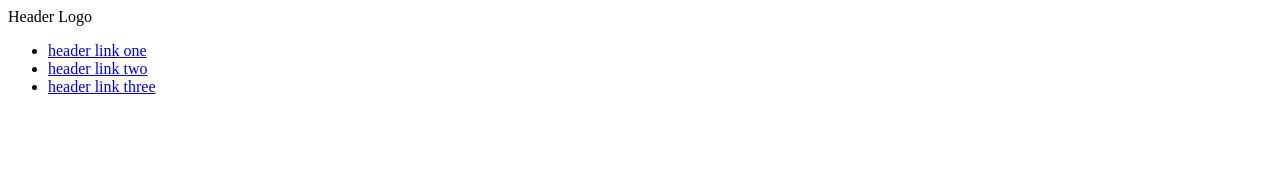
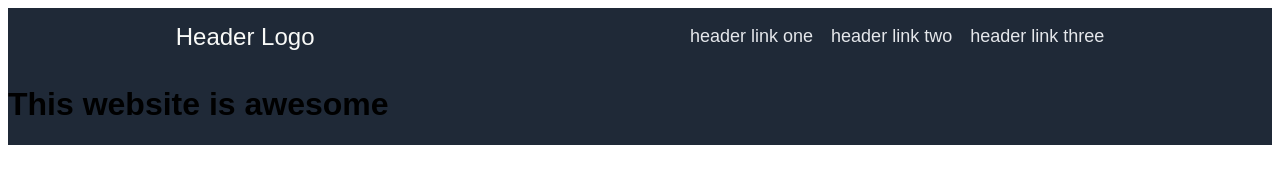
Before and after one commit to pkthunder87/odin-landing-page, a plain HTML site: page index.html in a window 1280 px wide. Drawn offline with Linux system fonts and the light colour scheme.

Commit message:
feat: add header to index.html and styles.css

```diff
--- a/index.html
+++ b/index.html
@@ -1,5 +1,6 @@
 <!DOCTYPE html>
 <html lang="en">
+
 <head>
   <meta charset="UTF-8">
   <meta http-equiv="X-UA-Compatible" content="IE=edge">
@@ -7,23 +8,25 @@
   <title>Landing Page</title>
   <link rel="stylesheet" href="styles.css">
 </head>
+
 <body>
-  <niv class="navbar">
-    <div class="container">
-      <div class="logo">Header Logo</div>
-      <ul class="nav">
-        <li>
-          <a href="#">header link one</a>
-        </li>
-        <li>
-          <a href="#">header link two</a>
-        </li>
-        <li>
-          <a href="#">header link three</a>
-        </li>
-      </ul>
+  <div class="hero">
+  <div class="header">
+    <div class="box-logo">
+      Header Logo
+    </div>
+    <ul class="links">
+      <li><a href=“#”>header link one</a></li>
+      <li><a href=“#”>header link two</a></li>
+      <li><a href=“#”>header link three</a></li>
+    </ul>
+  </div>
 
-    </div>
-  </niv>
+
+  <div class="box-hero">
+    <h1>This website is awesome</h1>
+  </div>
+</div>
 </body>
+
 </html>
--- a/styles.css
+++ b/styles.css
@@ -0,0 +1,29 @@
+body {
+    font-family: Arial, Helvetica, sans-serif;
+    display: flex;
+    flex-direction: column;
+}
+ul {
+    list-style: none;
+    gap: 1em;
+    font-size: 18px;
+  }
+
+  a:link {
+    text-decoration: none;
+    color: #E5E7EB;
+  }
+
+.header {
+    display: flex;
+    justify-content: space-around;
+    align-items: center;
+    font-size: 24px;
+    color: #f9faf8;
+}
+.hero {
+    background-color: #1f2937;
+}
+.links {
+    display: flex;
+}
```
